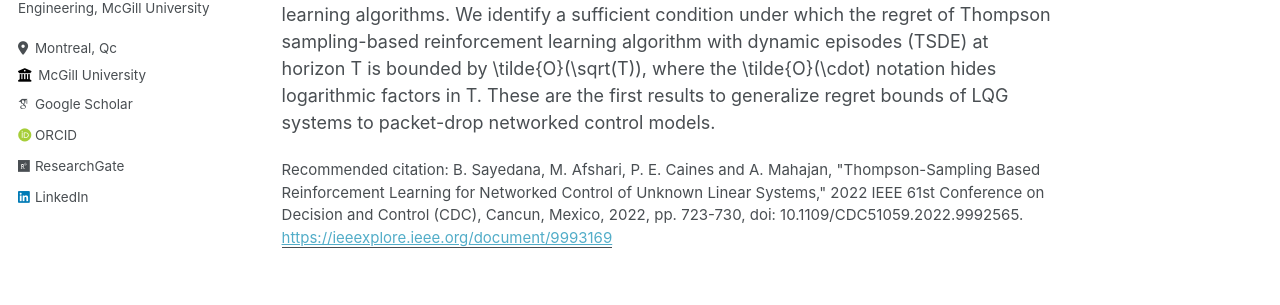
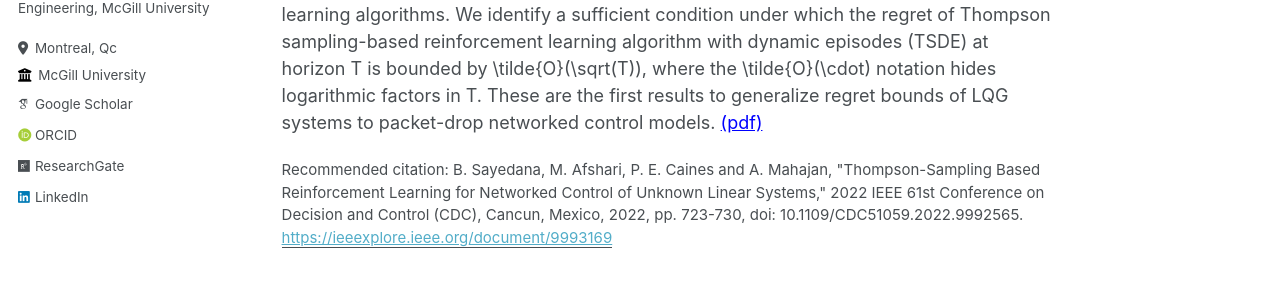
Before and after one commit to bornasayedana/bornasayedana.github.io, a Jekyll site: the page built from _publications/Thompson_sampling.md, in a window 1280 px wide and 1315 px high. Shown: the part 365-670 px from the top of the window. Built offline with Jekyll 4.4.1, drawn with Linux system fonts in a browser that asks for light colours; some web fonts are replaced.

Commit message:
Update Thompson_sampling.md

```diff
--- a/_publications/Thompson_sampling.md
+++ b/_publications/Thompson_sampling.md
@@ -9,4 +9,4 @@ paperurl: 'https://ieeexplore.ieee.org/document/9993169'
 citation: 'B. Sayedana, M. Afshari, P. E. Caines and A. Mahajan, "Thompson-Sampling Based Reinforcement Learning for Networked Control of Unknown Linear Systems," 2022 IEEE 61st Conference on Decision and Control (CDC), Cancun, Mexico, 2022, pp. 723-730, doi: 10.1109/CDC51059.2022.9992565.'
 ---
 
-In recent years, there has been considerable interest in reinforcement learning for linear quadratic Gaussian (LQG) systems. In this paper, we consider a generalization of such systems where the controller and the plant are connected over an unreliable packet drop channel. Packet drops cause the system dynamics to switch between controlled and uncontrolled modes. This switching phenomena introduces new challenges in designing learning algorithms. We identify a sufficient condition under which the regret of Thompson sampling-based reinforcement learning algorithm with dynamic episodes (TSDE) at horizon T is bounded by \tilde{O}(\sqrt(T)), where the \tilde{O}(\cdot) notation hides logarithmic factors in T. These are the first results to generalize regret bounds of LQG systems to packet-drop networked control models.
+In recent years, there has been considerable interest in reinforcement learning for linear quadratic Gaussian (LQG) systems. In this paper, we consider a generalization of such systems where the controller and the plant are connected over an unreliable packet drop channel. Packet drops cause the system dynamics to switch between controlled and uncontrolled modes. This switching phenomena introduces new challenges in designing learning algorithms. We identify a sufficient condition under which the regret of Thompson sampling-based reinforcement learning algorithm with dynamic episodes (TSDE) at horizon T is bounded by \tilde{O}(\sqrt(T)), where the \tilde{O}(\cdot) notation hides logarithmic factors in T. These are the first results to generalize regret bounds of LQG systems to packet-drop networked control models. <a href="https://bornasayedana.github.io/public-files/Thompson_sampling.pdf" style="color: blue; text-decoration: underline;">(pdf)</a>
```
